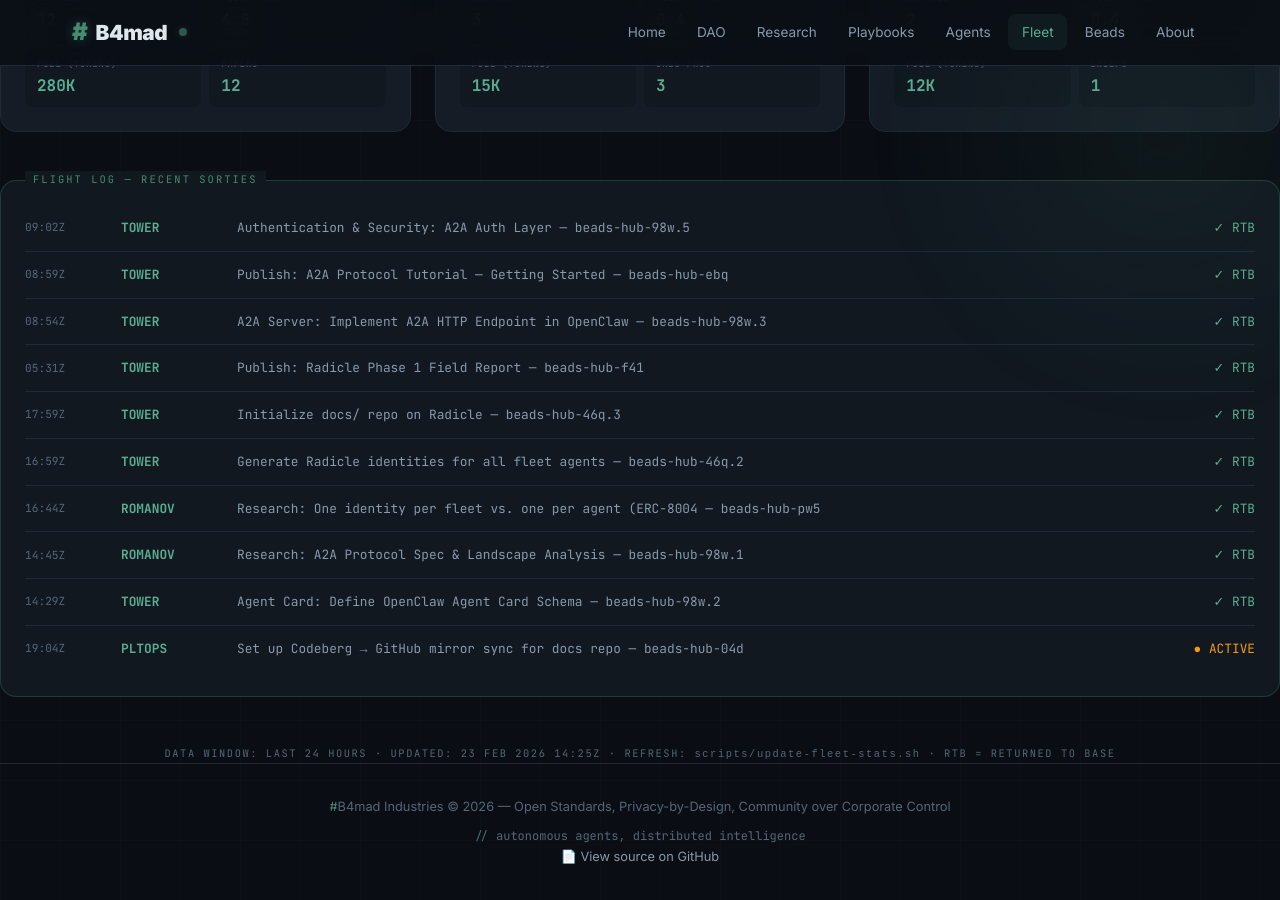
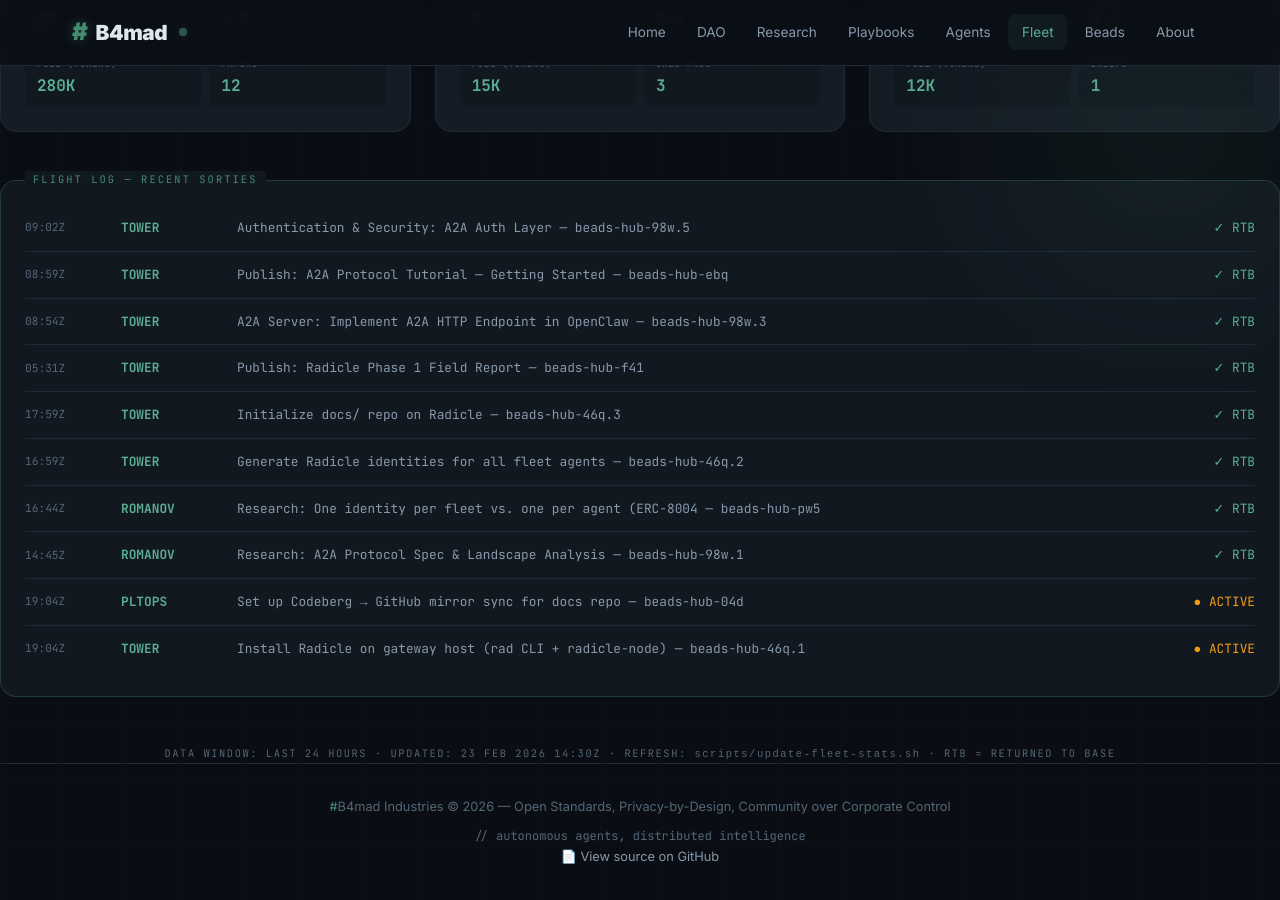
Before and after one commit to brenner-axiom/docs, a Jekyll site: the page built from fleet/index.html, in a window 1280 px wide and 900 px high, scrolled down 847 px. Built offline with Jekyll 4.4.1, drawn with Linux system fonts in a browser that asks for light colours.

Commit message:
fleet: auto-update dashboard stats 2026-02-23T14:30Z

```diff
--- a/fleet/index.html
+++ b/fleet/index.html
@@ -557,21 +557,21 @@ description: "#B4mad Agent Fleet metrics dashboard with aviation theme"
     <span class="log-status"><span class="complete">✓ RTB</span></span>
   </div>
   <div class="log-entry">
-    <span class="log-time">14:29Z</span>
-    <span class="log-callsign">TOWER</span>
-    <span class="log-mission">Agent Card: Define OpenClaw Agent Card Schema — beads-hub-98w.2</span>
-    <span class="log-status"><span class="complete">✓ RTB</span></span>
+    <span class="log-time">19:04Z</span>
+    <span class="log-callsign">PLTOPS</span>
+    <span class="log-mission">Set up Codeberg → GitHub mirror sync for docs repo — beads-hub-04d</span>
+    <span class="log-status"><span class="active">● ACTIVE</span></span>
   </div>
   <div class="log-entry">
     <span class="log-time">19:04Z</span>
-    <span class="log-callsign">PLTOPS</span>
-    <span class="log-mission">Set up Codeberg → GitHub mirror sync for docs repo — beads-hub-04d</span>
+    <span class="log-callsign">TOWER</span>
+    <span class="log-mission">Install Radicle on gateway host (rad CLI + radicle-node) — beads-hub-46q.1</span>
     <span class="log-status"><span class="active">● ACTIVE</span></span>
   </div>
 </div>
 
 <div style="text-align: center; margin-top: 2rem;">
   <p style="font-family: 'JetBrains Mono', monospace; font-size: 0.65rem; color: var(--text-muted); letter-spacing: 0.15em;">
-    DATA WINDOW: LAST 24 HOURS · UPDATED: 23 FEB 2026 14:25Z ·                                                                                                                                                                                                                                                                                                                                                                                                                                                                                                                                                                                                                                                                                                                                                                                                                                                                                                                                                                                   REFRESH: <code>scripts/update-fleet-stats.sh</code> · RTB = RETURNED TO BASE
+    DATA WINDOW: LAST 24 HOURS · UPDATED: 23 FEB 2026 14:30Z ·                                                                                                                                                                                                                                                                                                                                                                                                                                                                                                                                                                                                                                                                                                                                                                                                                                                                                                                                                                                    REFRESH: <code>scripts/update-fleet-stats.sh</code> · RTB = RETURNED TO BASE
   </p>
 </div>
```
